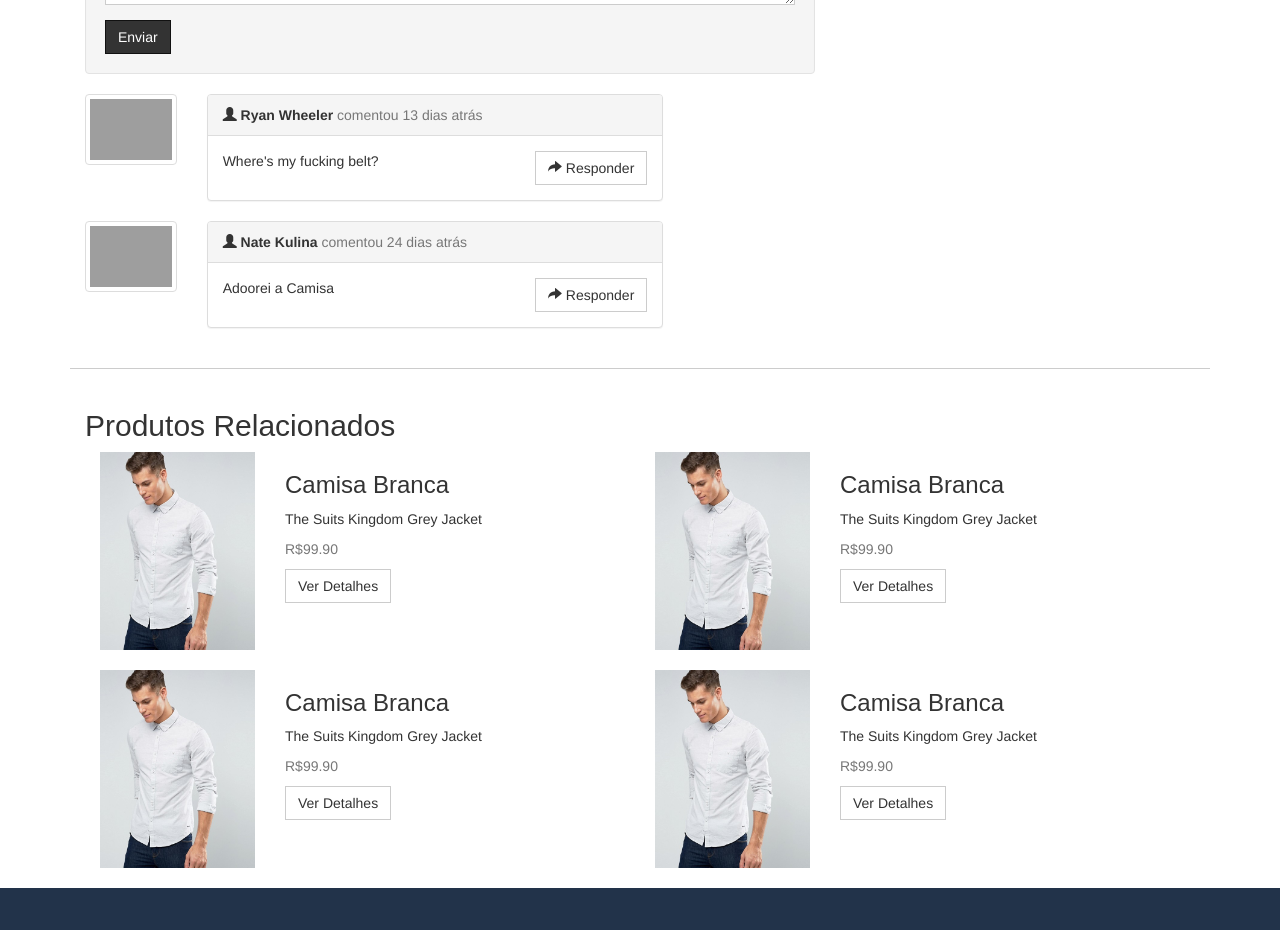
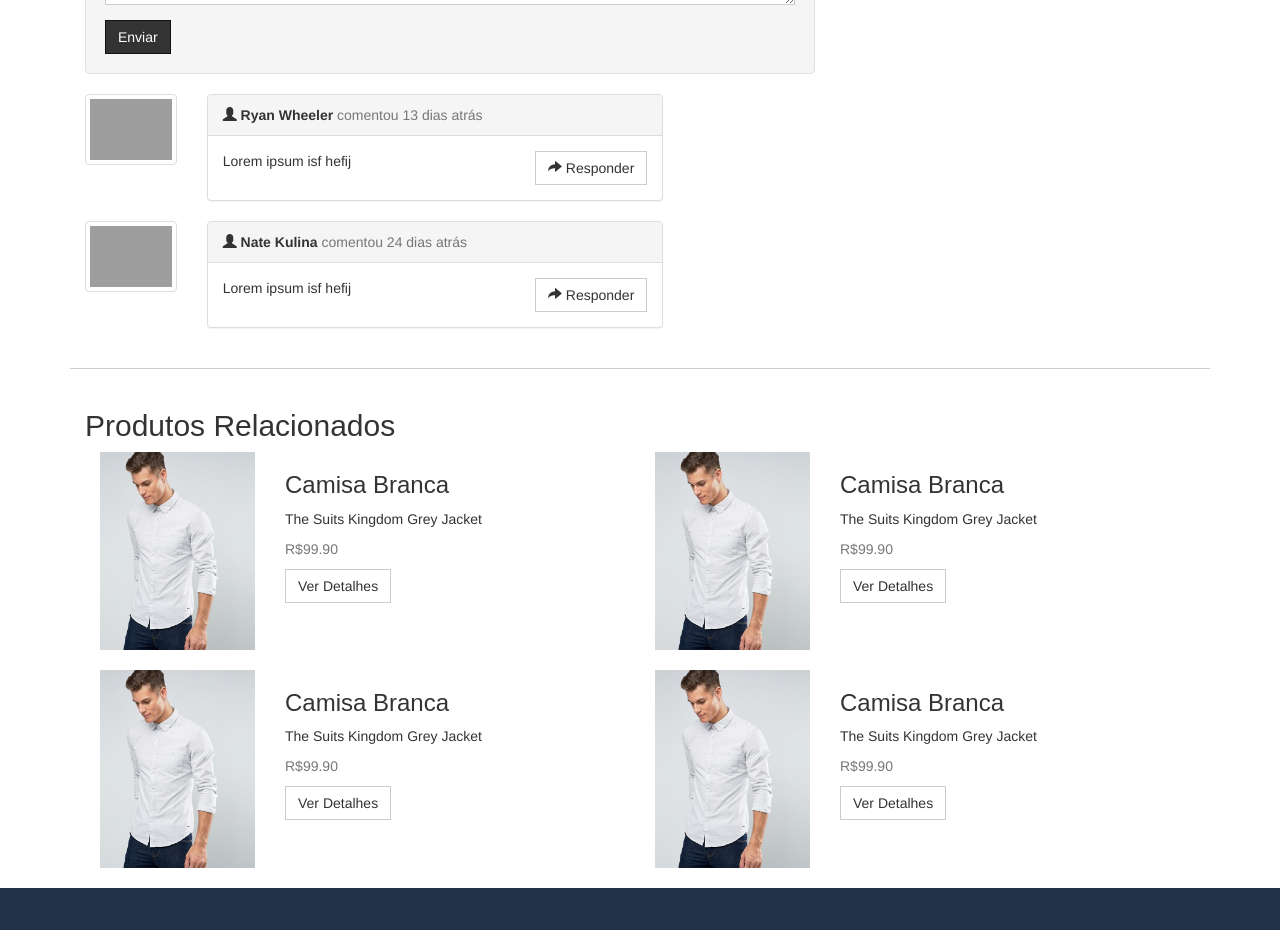
Before and after one commit to suitskingdom/suitskingdom.github.io, a plain HTML site: page produto-camisas.html in a window 1280 px wide. Shown: the part 860-1790 px from the top of the page. Drawn offline with Linux system fonts and the light colour scheme; grey boxes are pictures that could not be loaded; a web font is replaced by a local one.

Commit message:
Update produto-camisas.html

```diff
--- a/produto-camisas.html
+++ b/produto-camisas.html
@@ -208,7 +208,7 @@
                         <strong><span class="glyphicon glyphicon-user"></span> Ryan Wheeler</strong> <span class="text-muted">comentou 13 dias atrás</span>
                     </div>
                     <div class="panel-body">
-                        Where's my fucking belt?
+                        Lorem ipsum isf hefij
                         <button class="button btn btn-default pull-right"><span class="glyphicon glyphicon-share-alt"></span> Responder</button>
                     </div><!-- /panel-body -->
                 </div><!-- /panel panel-default -->
@@ -228,7 +228,7 @@
                             <strong><span class="glyphicon glyphicon-user"></span> Nate Kulina</strong> <span class="text-muted">comentou 24 dias atrás</span>
                         </div>
                         <div class="panel-body">
-                            Adoorei a Camisa
+                            Lorem ipsum isf hefij
                             <button class="button btn btn-default pull-right"><span class="glyphicon glyphicon-share-alt"></span> Responder</button>
                         </div><!-- /panel-body -->
                     </div><!-- /panel panel-default -->
```
